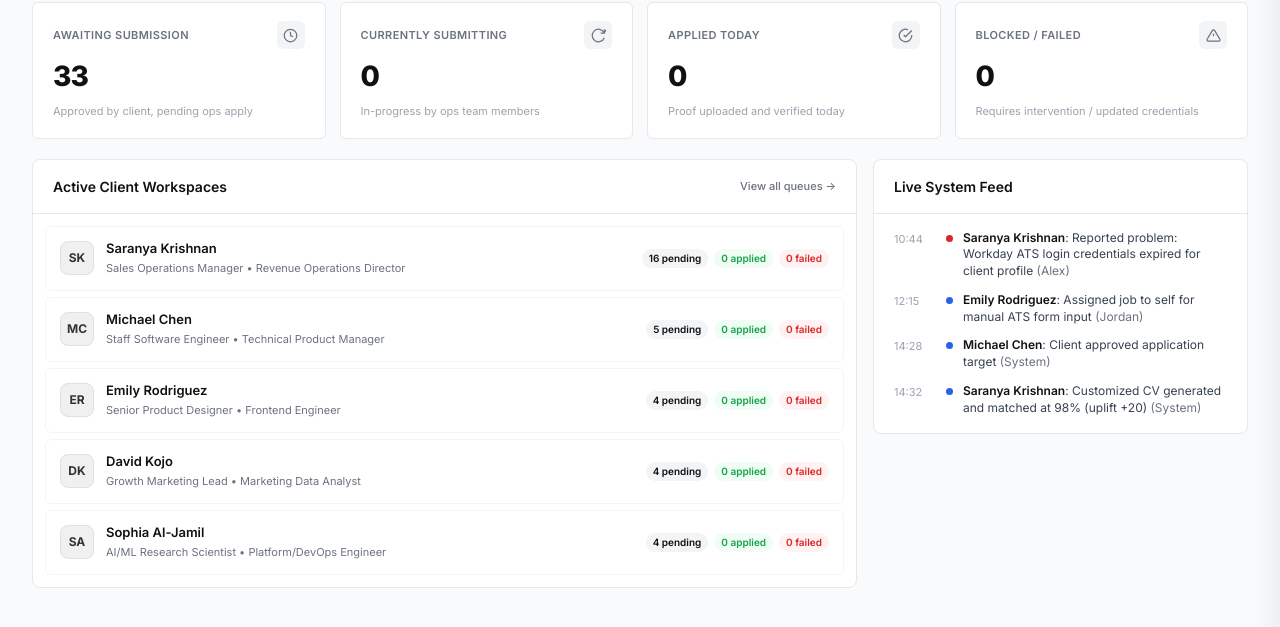
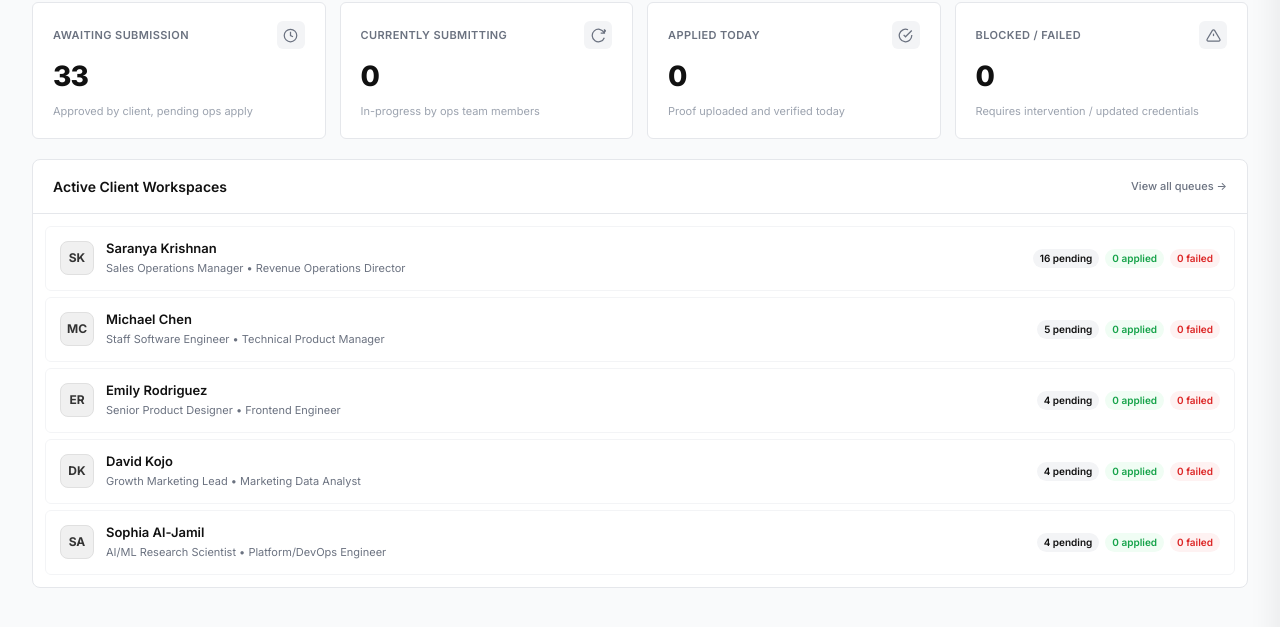
Before and after one commit to saniroy3311-spec/IG-Ops-Dashboard-, a website: page index.html in a window 1280 px wide. Shown: the part 137-764 px from the top of the page. Drawn offline with Linux system fonts and the light colour scheme.

Commit message:
feat: remove Live System Feed card and expand client list to full width

```diff
--- a/index.html
+++ b/index.html
@@ -7,7 +7,7 @@
   <link rel="preconnect" href="https://fonts.googleapis.com">
   <link rel="preconnect" href="https://fonts.gstatic.com" crossorigin>
   <link href="https://fonts.googleapis.com/css2?family=Inter:wght@300;400;500;600;700&display=swap" rel="stylesheet">
-  <link rel="stylesheet" href="styles.css?v=5">
+  <link rel="stylesheet" href="styles.css?v=6">
 </head>
 <body>
 
@@ -106,16 +106,6 @@
               </div>
               <div class="client-list-grid" id="dashboard-clients-list">
                 <!-- populated by JS -->
-              </div>
-            </div>
-
-            <!-- Feed card -->
-            <div class="grid-card">
-              <div class="card-header">
-                <h3>Live System Feed</h3>
-              </div>
-              <div class="ops-feed">
-                <div class="feed-list" id="dashboard-feed-list"></div>
               </div>
             </div>
           </div>
--- a/styles.css
+++ b/styles.css
@@ -361,7 +361,7 @@ a:hover { text-decoration: underline; }
    ========================================================================== */
 .dashboard-grid {
   display: grid;
-  grid-template-columns: 2.2fr 1fr;
+  grid-template-columns: 1fr;
   gap: 16px;
   align-items: start;
 }
```
